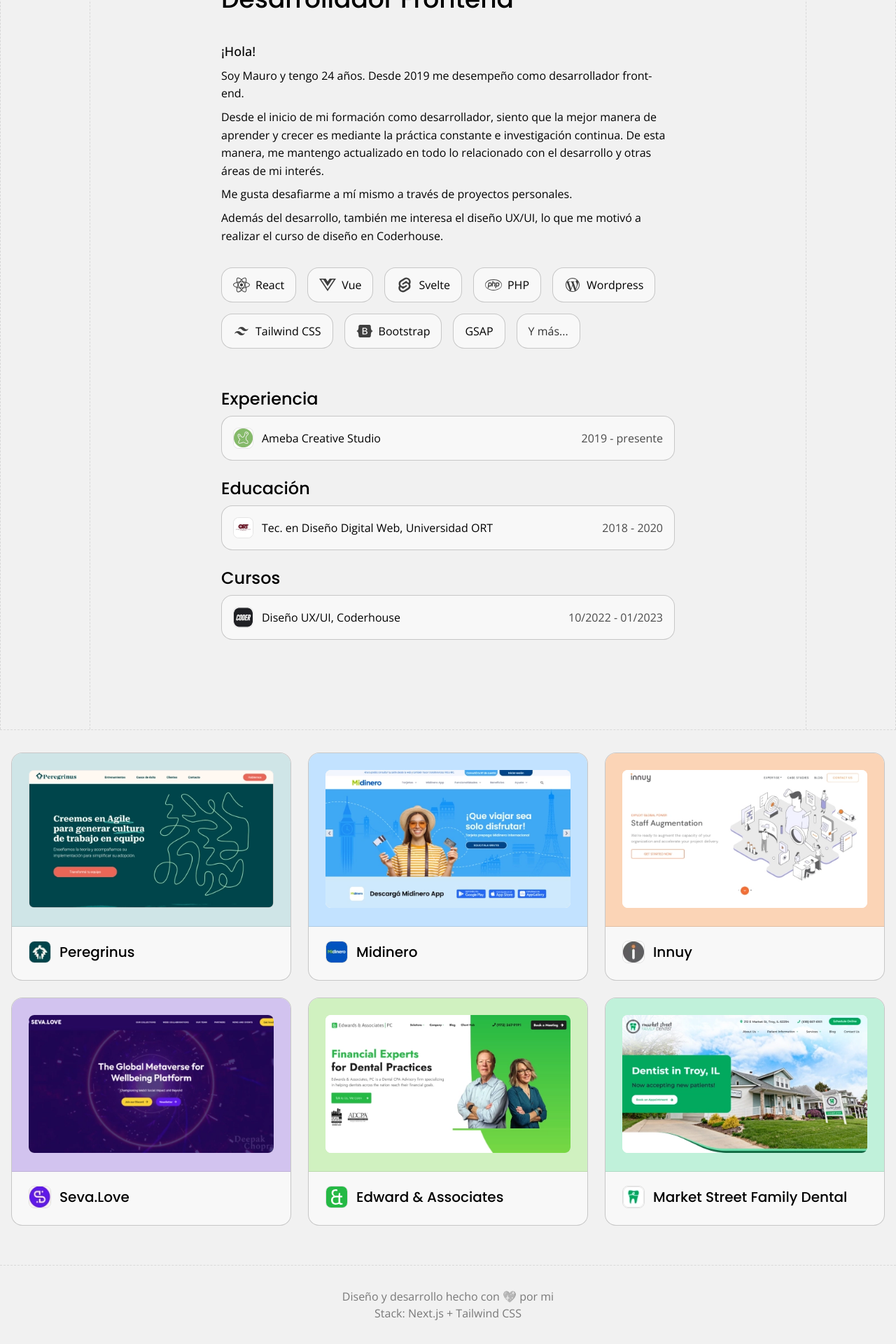
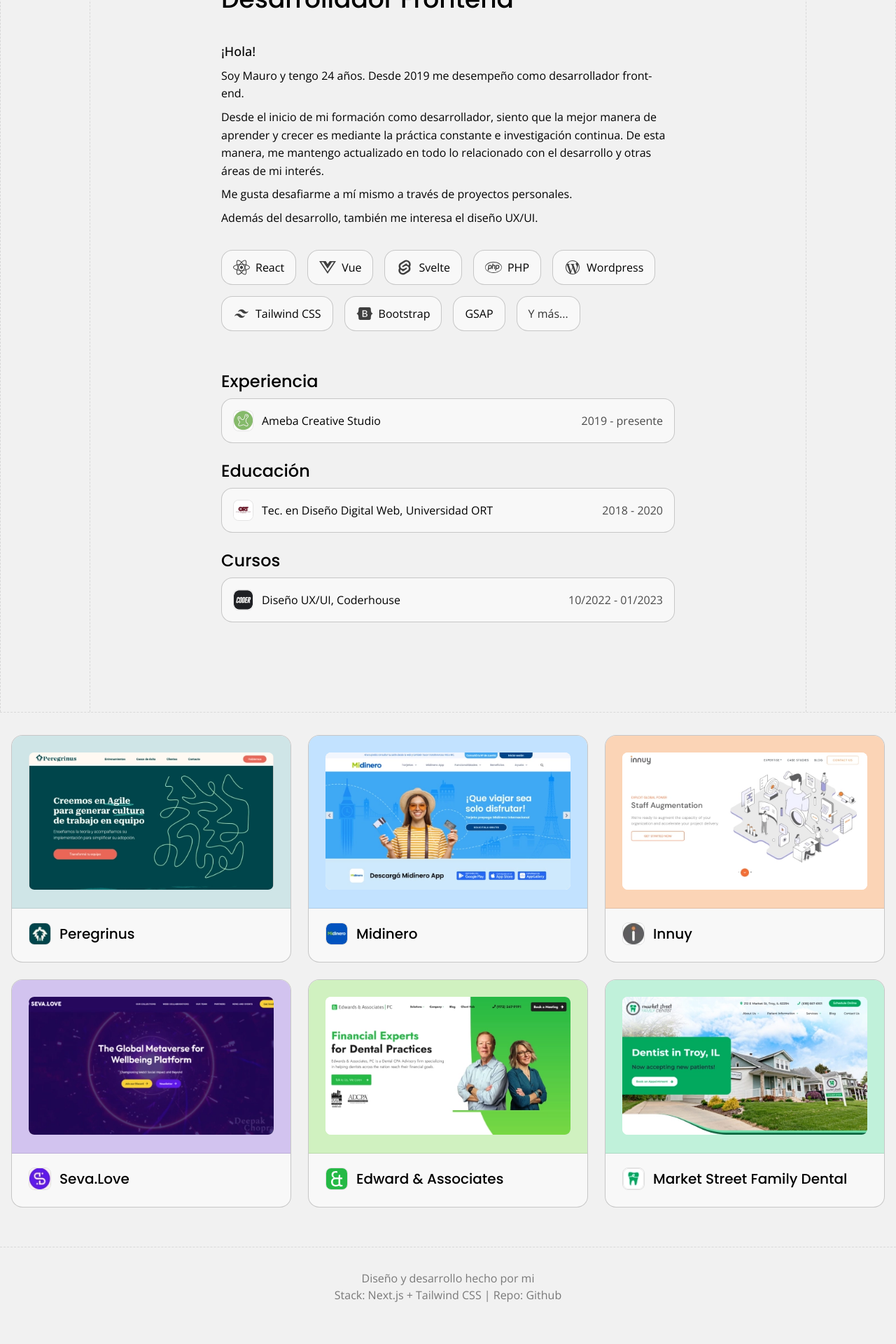
Before and after one commit to maufz/portfolio-2023, a Next.js app: page / in a window 1280 px wide. Shown: the part 410-2330 px from the top of the page at 70% size. After the commit the page ends 2304 px from the top, so only its background shows below. Built offline with nearby package versions, Linux system fonts and the light colour scheme.

Commit message:
Ajustes texto

```diff
--- a/components/About.tsx
+++ b/components/About.tsx
@@ -29,8 +29,7 @@
           Me gusta desafiarme a mí mismo a través de proyectos personales.
         </p>
         <p className="font-[350] text-black text-opacity-8 leading-[1.6]">
-          Además del desarrollo, también me interesa el diseño UX/UI, lo que me
-          motivó a realizar el curso de diseño en Coderhouse.
+          Además del desarrollo, también me interesa el diseño UX/UI.
         </p>
       </div>
     </motion.section>
--- a/components/Footer.tsx
+++ b/components/Footer.tsx
@@ -1,6 +1,6 @@
 export default function Footer() {
     return <footer className="text-center py-8 text-opacity-50 text-black grayscale">
-        Diseño y desarrollo hecho con 💖 por mi<br />
-        Stack: Next.js + Tailwind CSS
+        Diseño y desarrollo hecho por mi<br />
+        Stack: Next.js + Tailwind CSS | Repo: <a href="/">Github</a>
     </footer>
 }
--- a/components/Header.tsx
+++ b/components/Header.tsx
@@ -12,9 +12,7 @@
 
   return <header>
     <div style={{backgroundImage: `url(${dottedBg.src})`}} className={`${coverState} transition-all bg-teal-400 relative`} onClick={handleCoverClick}>
-      <motion.div className="absolute top-0 left-0 w-full bg-[#F1F1F1]" initial={{height: '100%'}} animate={{height: 0}} transition={{duration: 0.5, delay: 0.09, type: 'spring'}}>
-
-      </motion.div>
+      <motion.div className="absolute top-0 left-0 w-full bg-[#F1F1F1]" initial={{height: '100%'}} animate={{height: 0}} transition={{duration: 0.5, delay: 0.09, type: 'spring'}} />
     </div>
     <div className="relative border-b border-black border-opacity-10 border-dashed">
       <div className="max-w-2xl mx-auto px-3 flex items-center">
```
